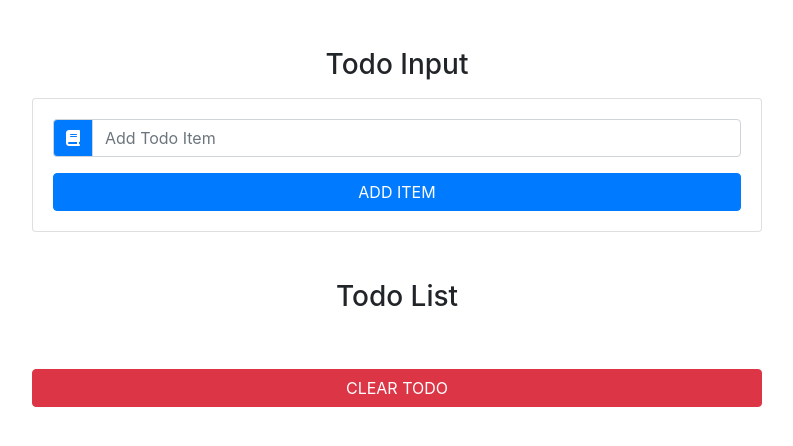
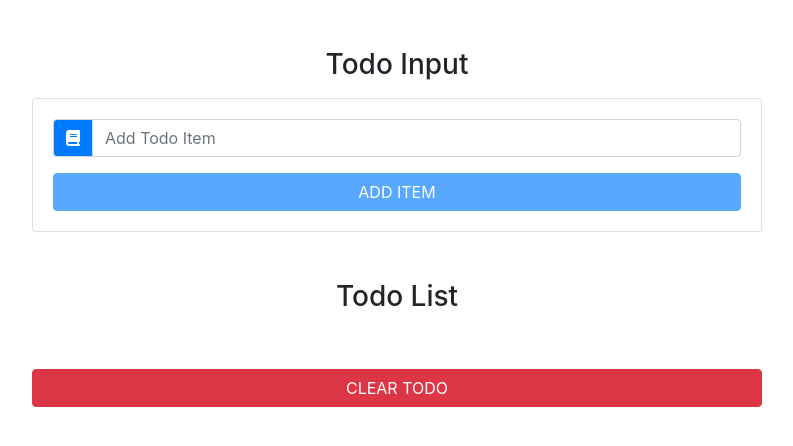
Before and after one commit to ahmed-abdelkafi/todo-list-react, a React (Create React App) app: page / in a window 1280 px wide. Shown: the top 446 px of the page, without its empty margins (243-1036 px from the left). Built offline with nearby package versions, Linux system fonts and the light colour scheme.

Commit message:
button setting

```diff
--- a/src/components/TodoInput.js
+++ b/src/components/TodoInput.js
@@ -21,7 +21,12 @@
                             onChange={handleChange}
                             />
                     </div>
-                    <button type="submit" className="btn btn-block btn-primary mt-3">ADD ITEM</button>
+                    <button type="submit"
+                            className={editItem? "btn btn-block btn-success mt-3" : "btn btn-block btn-primary mt-3" }
+                            disabled={item? false : true}
+                    >
+                        {editItem?  "edititem" : "ADD ITEM"}
+                    </button>
                 </form>
 
             </div>
```
